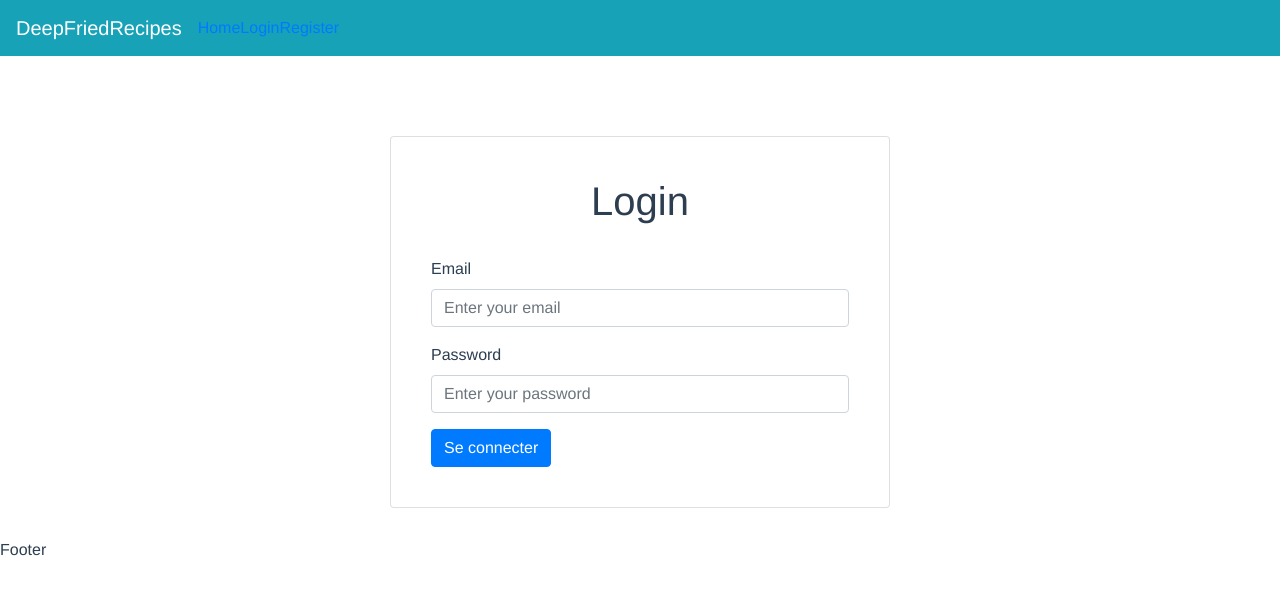
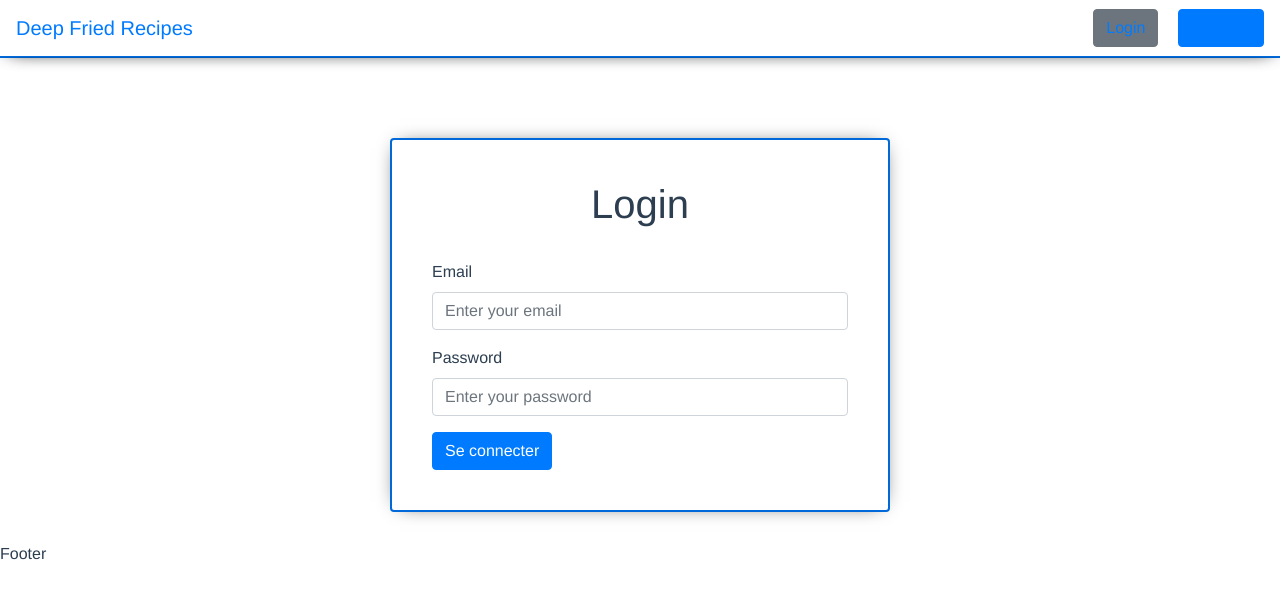
Before and after one commit to alexandre-bousquet/deepfriedrecipes-front, a Vue app: page /login in a window 1280 px wide. Shown: the top 598 px of the page. Built offline with nearby package versions, Linux system fonts and the light colour scheme.

Commit message:
MaJ Recipe.vue + css

```diff
--- a/src/App.vue
+++ b/src/App.vue
@@ -59,4 +59,17 @@ export default {
   background-color: black;
   box-shadow: 0 0 20px -10px #000000;
 }
+
+.card{
+  border: 2px solid #0069d9 !important;
+  box-shadow: 0 0 20px -10px #000000;
+}
+
+.customNavLinkMarRight {
+  margin-right: 20px;
+}
+
+.customNavLinkPadRight {
+  padding-right: 20px;
+}
 </style>
--- a/src/components/Header.vue
+++ b/src/components/Header.vue
@@ -1,20 +1,23 @@
 <template>
   <nav>
-    <b-navbar toggleable="lg" type="dark" variant="info">
-      <b-navbar-brand href="#">DeepFriedRecipes</b-navbar-brand>
+    <b-navbar toggleable="lg">
+      <b-navbar-brand><router-link to="/">Deep Fried Recipes</router-link></b-navbar-brand>
 
       <b-navbar-toggle target="nav-collapse"></b-navbar-toggle>
 
       <b-collapse id="nav-collapse" is-nav>
         <b-navbar-nav>
           <!--<b-nav-item href="#"></b-nav-item>-->
-          <router-link to="/">Home</router-link>
+
+        </b-navbar-nav>
+        <b-navbar-nav class="ml-auto">
           <div v-if="$store.getters.getUser == null">
-            <router-link to="/login">Login</router-link>
-            <router-link to="/register">Register</router-link>
+            <b-button class="customNavLinkMarRight"><router-link to="/profil"><router-link to="/login">Login</router-link></router-link></b-button>
+            <b-button variant="primary" href=""><router-link to="/register">Register</router-link></b-button>
           </div>
+
           <div v-else>
-            <router-link to="/profil">Profil</router-link>
+            <b-button class="customNavLinkMarRight"><router-link to="/profil">{{ $store.getters.getUser.firstname }} {{ $store.getters.getUser.lastname }}</router-link></b-button>
             <b-button @click="$route.name !== 'home' ? $store.dispatch('logout') && $router.push('/') : $store.dispatch('logout')">Déconnexion</b-button>
           </div>
         </b-navbar-nav>
@@ -28,3 +31,26 @@ export default {
   name: "Header",
 };
 </script>
+
+<style scoped>
+
+nav {
+  background-color: white;
+  border-bottom: 1px solid #0069d9;
+  box-shadow: 0 0 20px -10px #000000;
+}
+
+/*nav a, nav button {
+  text-decoration: none;
+  color: black;
+}
+
+nav button {
+  background-color: lightgrey;
+  border: 1px solid orange;
+}
+
+nav button a:hover {
+  color: white !important;
+}*/
+</style>
--- a/src/components/Recipe/CreateForm.vue
+++ b/src/components/Recipe/CreateForm.vue
@@ -24,7 +24,7 @@
     <b-form-group id="textArea-group-etapes" label="Etapes de votre recette" label-for="textArea-etapes">
       <b-form-textarea
           id="textArea-etapes"
-          v-model="form.etapes_recette"
+          v-model="form.etapes_recettes"
       ></b-form-textarea>
     </b-form-group>
 
--- a/src/components/Recipe/Recipe.vue
+++ b/src/components/Recipe/Recipe.vue
@@ -1,22 +1,36 @@
 <template>
   <b-card-group deck>
     <b-card
-        :title="recipe.name_recette"
+        :title="recipe.temps_recette ? recipe.name_recette + ' (' + recipe.temps_recette + ')' : recipe.name_recette"
         :img-src="recipe.image_recette ? 'https://restbd-alex.tinygoblins.fr/media/' + recipe.image_recette : 'https://restbd-alex.tinygoblins.fr/media/6229d288b55385400001c719'"
         :img-alt="recipe.image_recette ? 'https://restbd-alex.tinygoblins.fr/media/' + recipe.image_recette : 'https://restbd-alex.tinygoblins.fr/media/6229d288b55385400001c719'"
         img-top
         class="mb-2 customCard">
 
       <b-card-text>
-        {{ recipe.description_recette }}
-        {{ recipe.temps_recette }}
-        {{ recipe.ingredients_recette }}
-        {{ recipe.etapes_recette }}
-        {{ recipe.user[0].email }}
+        <div v-if="recipe.user">
+          Recette proposée par {{ recipe.user[0].firstname + " " + recipe.user[0].lastname}}
+        </div>
+        <div v-if="recipe.description_recette">
+          <h5>Description</h5>
+          {{ recipe.description_recette }}
+        </div>
+        <div v-if="recipe.ingredients_recette">
+          <h5>Ingrédients</h5>
+          <div class="list">
+            {{ recipe.ingredients_recette }}
+          </div>
+        </div>
+        <div v-if="recipe.etapes_recettes">
+          <h5>Etapes</h5>
+          <div class="list">
+            {{ recipe.etapes_recettes }}
+          </div>
+        </div>
       </b-card-text>
 
-      <div v-if="user && user.email === recipe.user[0].email">
-        <b-button variant="warning" v-b-modal.modal-form @click="initModal">Modifier la recette</b-button>
+      <div v-if="user && recipe.user && user.email === recipe.user[0].email">
+        <b-button variant="warning" v-b-modal.modal-form @click="initModal" class="customNavLinkMarRight">Modifier la recette</b-button>
         <b-button variant="danger" v-b-modal.modal-delete>Supprimer la recette</b-button>
       </div>
 
@@ -68,7 +82,7 @@ export default {
         name_recette: this.recipe.name_recette,
         description_recette: this.recipe.description_recette,
         ingredients_recette: this.recipe.ingredients_recette,
-        etapes_recette: this.recipe.etapes_recette,
+        etapes_recettes: this.recipe.etapes_recettes,
         temps_recette: this.recipe.temps_recette
       }
     },
@@ -97,4 +111,12 @@ export default {
   padding: 20px;
   flex: inherit !important;
 }
+
+.card-text div {
+  padding-bottom: 20px;
+}
+
+.card-text .list {
+  white-space: pre-line;
+}
 </style>
--- a/src/components/Recipe/UpdateForm.vue
+++ b/src/components/Recipe/UpdateForm.vue
@@ -24,8 +24,8 @@
     <b-form-group id="textArea-group-etapes" label="Etapes de la recette" label-for="textArea-etapes">
       <b-form-textarea
           id="textArea-etapes"
-          v-model="form.etapes_recette"
-      >{{form.etapes_recette}}</b-form-textarea>
+          v-model="form.etapes_recettes"
+      >{{form.etapes_recettes}}</b-form-textarea>
     </b-form-group>
 
     <b-form-group id="input-group-temps" label="Temps de préparation de la recette" label-for="input-temps">
```
